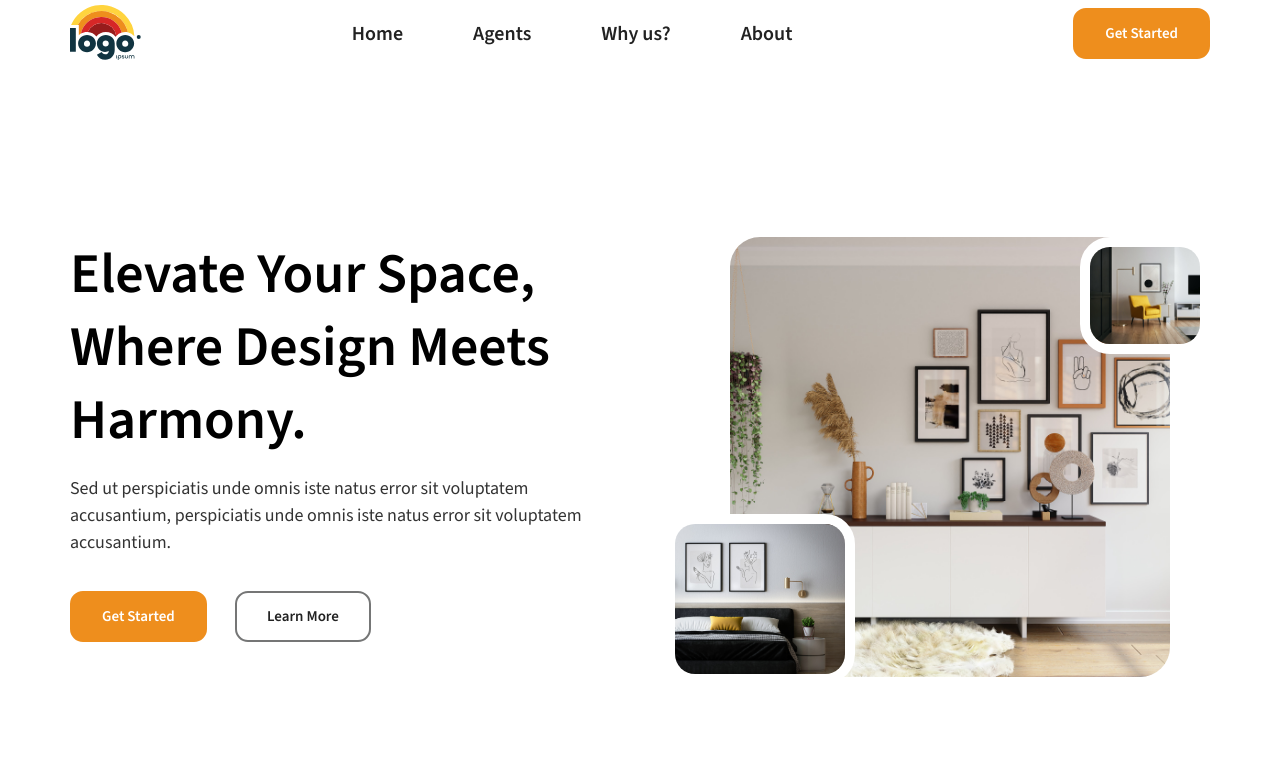
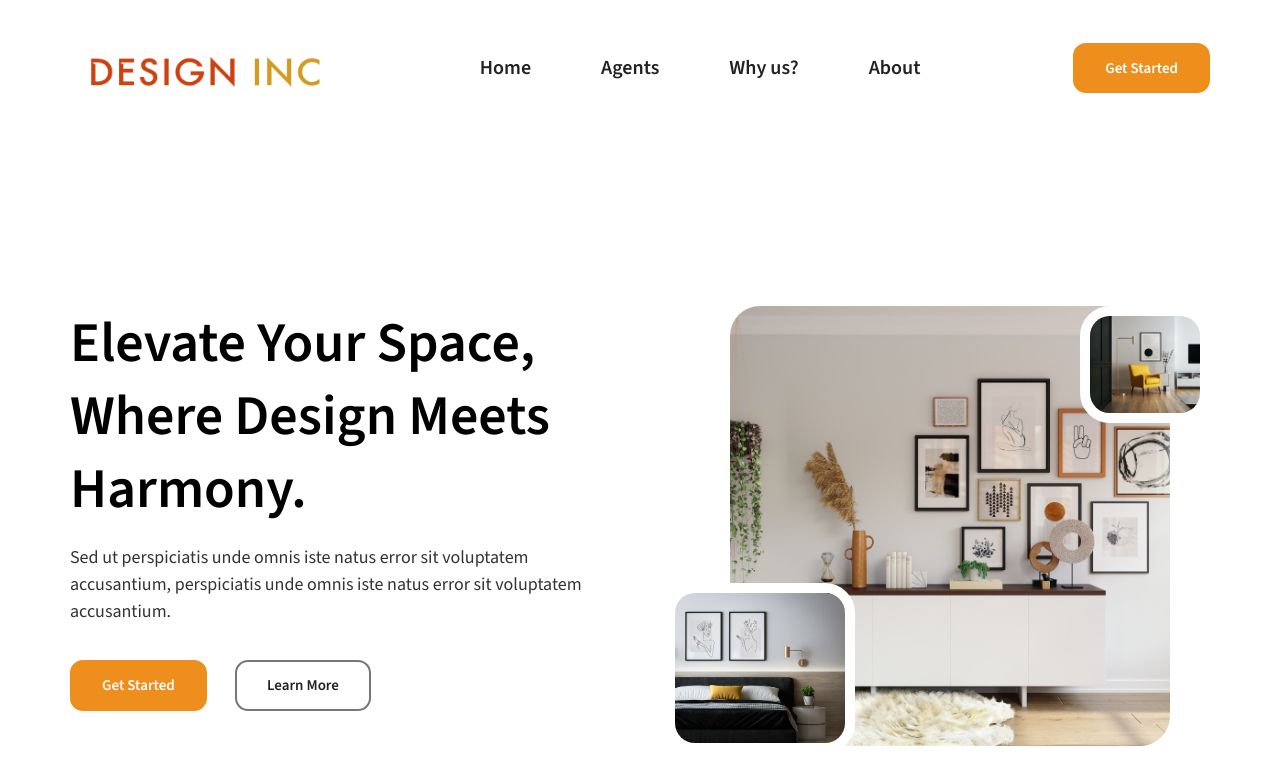
Before and after one commit to chadepowell/landing-page, a website: page index.html in a window 1280 px wide. Drawn offline with nearby package versions, Linux system fonts and the light colour scheme.

Commit message:
replace  logo

```diff
--- a/assets/scss/style.scss
+++ b/assets/scss/style.scss
@@ -259,7 +259,7 @@ header {
 
         .logo {
             img {
-                max-width: 100%;
+                max-width: 80%;
                 height: auto;
                 margin-top: 5px;
             }
--- a/index.html
+++ b/index.html
@@ -12,7 +12,7 @@
     <header class="container">
         <nav>
             <div class="logo">
-                <img src="/assets/img/logoipsum-331.svg" alt="">
+                <img src="/assets/img/logo.png" alt="">
             </div>
 
             <ul>
```
Also changed, not shown: assets/img/logo.png (added), assets/img/logoipsum-331.svg (deleted), assets/min/style.min.css.
